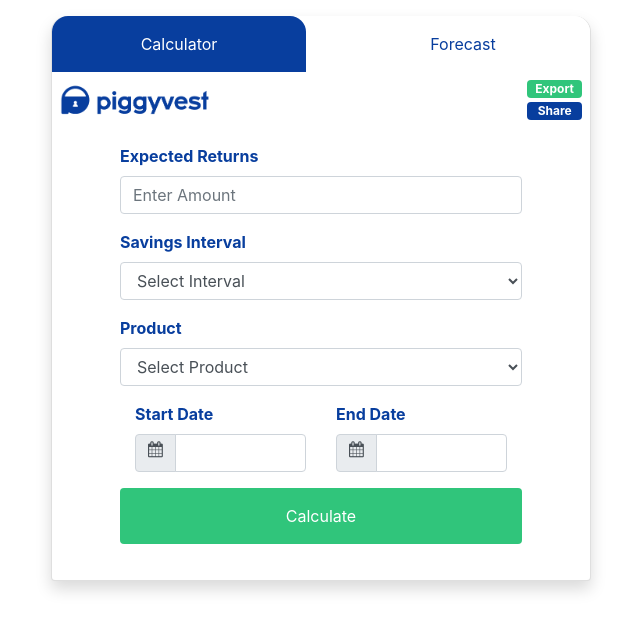
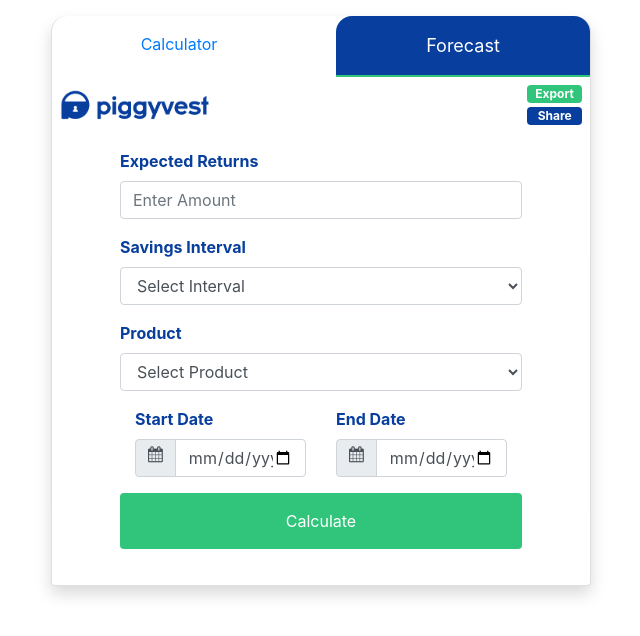
Before and after one commit to Iamsheye/Piggyvest-project, a plain HTML site: page index.html in a window 1280 px wide. Both pictures are taken after a click on the link "Forecast". Shown: the whole page, without its empty margins (319-959 px from the left). Drawn offline with nearby package versions, Linux system fonts and the light colour scheme.

Commit message:
Made few changes to active tab and date input

```diff
--- a/index.html
+++ b/index.html
@@ -99,7 +99,7 @@
                   </div>
                   <!-- End of Interest Calculator Body -->
 
-                  <!-- Savings Forecast Body -->
+                  <!-- Savings https://github.com/Iamsheye/Piggyvest-project.git Body -->
                   <div id="savingsForecast" class="d-none">
                     <form>
                       <!-- Expected Returns -->
@@ -137,7 +137,7 @@
                             <div class="input-group-prepend">
                               <span class="input-group-text fa fa-calendar"></span>
                             </div>
-                            <input class="form-control" id="startDate">
+                            <input type="date" class="form-control" id="startDate">
                           </div>
                         </div>
                         <div class="col">
@@ -146,7 +146,7 @@
                             <div class="input-group-prepend">
                               <span class="input-group-text fa fa-calendar"></span>
                             </div>
-                            <input class="form-control" id="Date">
+                            <input type="date" class="form-control" id="Date">
                           </div>
                         </div>
                       </div>
--- a/styles/main.css
+++ b/styles/main.css
@@ -30,10 +30,8 @@ a:hover{
   border-top-right-radius: 16px;
 }
 .tab-active{
-    background-color: #fff !important;
-    color:#083E9E !important;
+    color: #fff !important;
+    background-color:#083E9E !important;
+    border-bottom: 2px solid #30c57b;
+    font-size: 1.125rem;
 }
-.custom-tab{
-  background-color: #083E9E;
-  color:#fff;
-}
```
